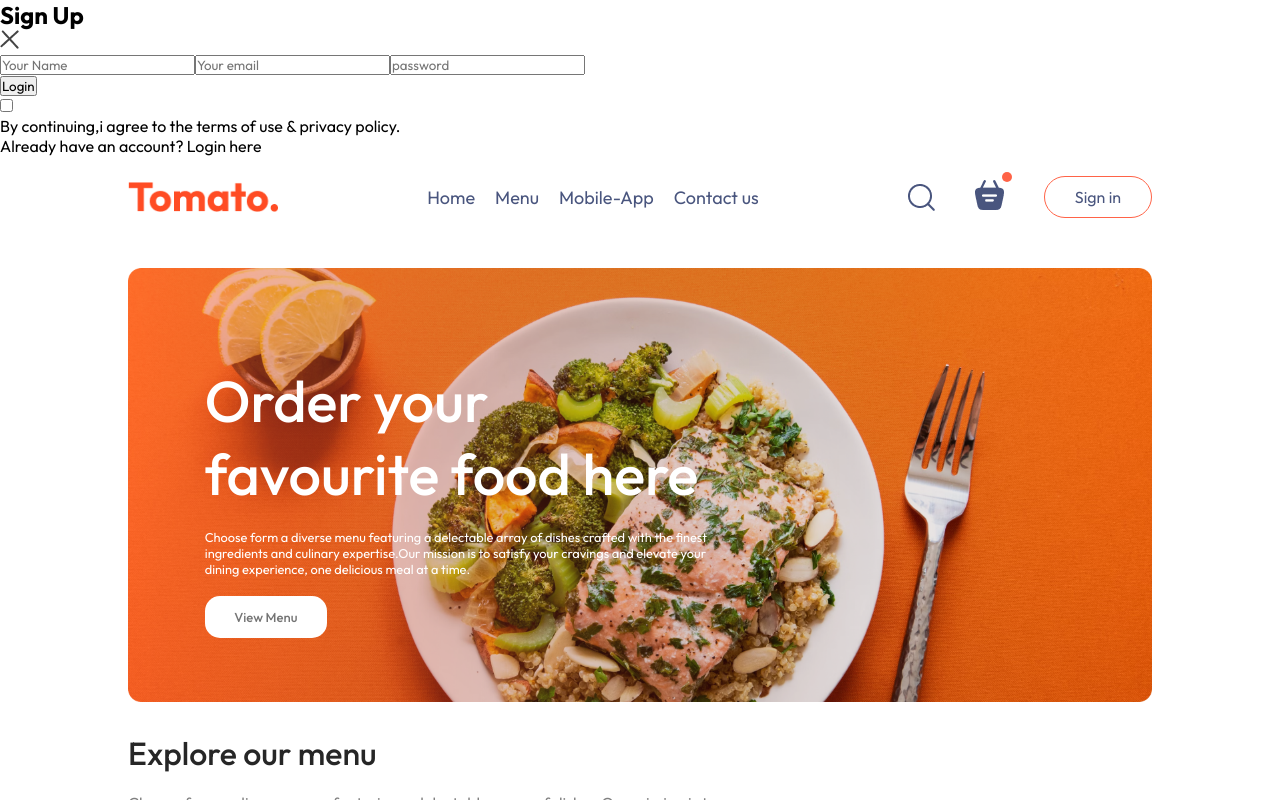
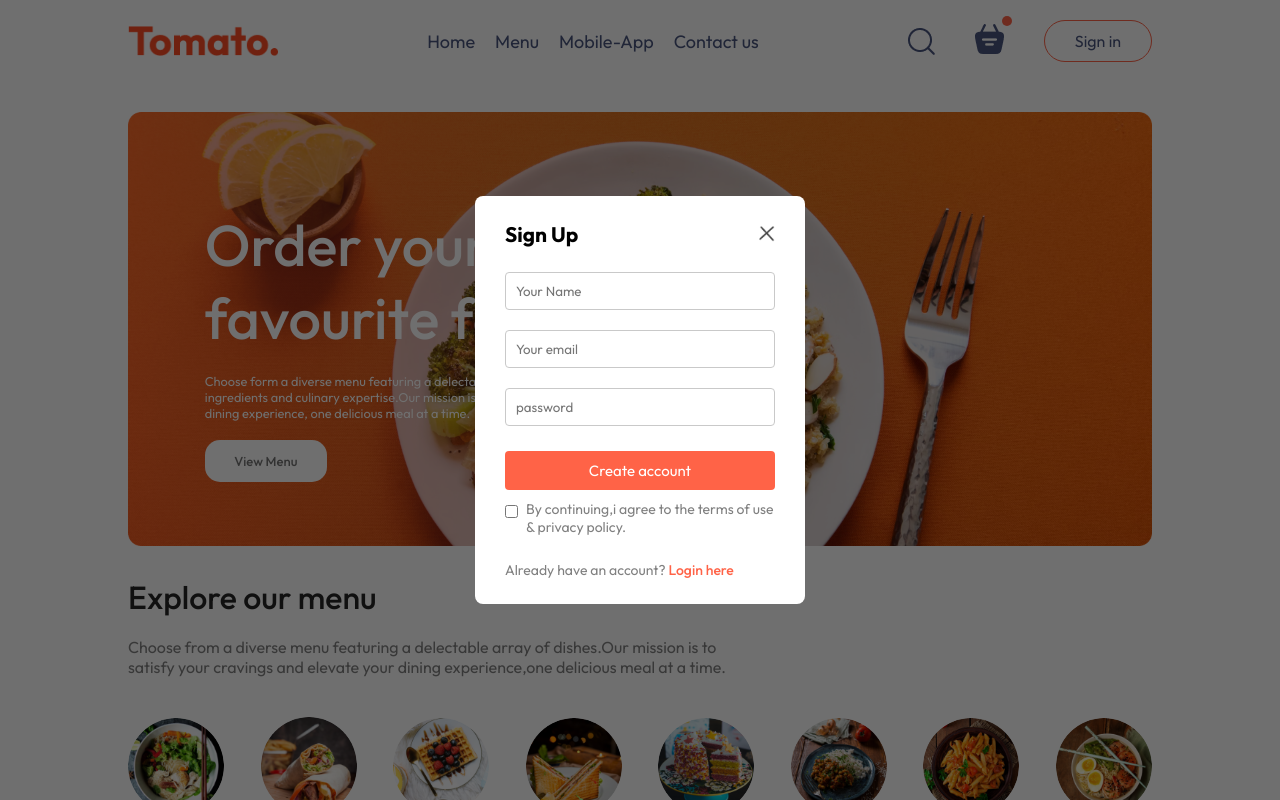
Before and after one commit to Mosayeb09/FOOD_CAN_GO, a React (Vite) app in the folder frontend/: page / in a window 1280 px wide. Both pictures are taken after a click on the button "Sign in". Shown: the top 800 px of the page. Built offline with nearby package versions, Linux system fonts and the light colour scheme.

Commit message:
compleating login and sign up form

```diff
--- a/frontend/src/Component/LoginPopup/LoginPopup.css
+++ b/frontend/src/Component/LoginPopup/LoginPopup.css
@@ -0,0 +1,66 @@
+.login-popup{
+    position: absolute;
+    z-index: 1;
+    width: 100%;
+    height: 100%;
+    background-color: #00000090;
+    display: grid;
+}
+.login-popup-container{
+    place-self: center;
+    width: max(23vw,330px);
+    color: #808080;
+    background-color: white;
+    display: flex;
+    flex-direction: column;
+    gap: 25px;
+    padding: 25px 30px;
+    border-radius: 8px;
+    font-size: 14px;
+    animation: fadeIn 0.5s;
+}
+.login-popup-title{
+    display: flex;
+    justify-content: space-between;
+    align-items: center;
+    color: black;
+
+}
+.login-popup-title img {
+    width: 16px;
+    cursor: pointer;
+}
+.login-popup-input{
+    display: flex;
+    flex-direction: column;
+    gap: 20px;
+}
+.login-popup-input input{
+    outline: none;
+    border: 1px solid #c9c9c9;
+    padding: 10px;
+    border-radius: 4px;
+}
+.login-popup-container button{
+    border: none;
+    padding: 10px;
+    border-radius:4px ;
+    color: white;
+    background-color: tomato;
+    font-size: 15px;
+    cursor: pointer;
+}
+.login-popup-condition{
+    display: flex;
+    align-items: start;
+    gap: 8px;
+    margin-top: -15px;
+}
+.login-popup-condition input{
+    margin-top: 5px;
+}
+.login-popup p span{
+    color: tomato;
+    font-weight: 500;
+    cursor: pointer;
+}
--- a/frontend/src/Component/LoginPopup/LoginPopup.jsx
+++ b/frontend/src/Component/LoginPopup/LoginPopup.jsx
@@ -5,7 +5,7 @@ import { assets } from '../../assets/assets';
 const LoginPopup = ({setshowForm}) => {
     const [currentstate,setcurrentstate]=useState('Sign Up')
     return (
-        <div className='loginpopup'>
+        <div className='login-popup'>
             <form className='login-popup-container'>
                 <div className="login-popup-title">
                     <h2>{currentstate}</h2>
@@ -20,7 +20,7 @@ const LoginPopup = ({setshowForm}) => {
                      <input type="email" name="" id="" placeholder='Your email'required />
                      <input type="password" placeholder='password' required/>
                 </div>
-                <button>{currentstate==='sign Up'?'Create account':'Login'}</button>
+                <button>{currentstate==='Sign Up'?"Create account":'Login'}</button>
                 <div className="login-popup-condition">
                     <input type="checkbox" name="" id=""required />
                     <p>By continuing,i agree to the terms of use & privacy policy.</p>
```
